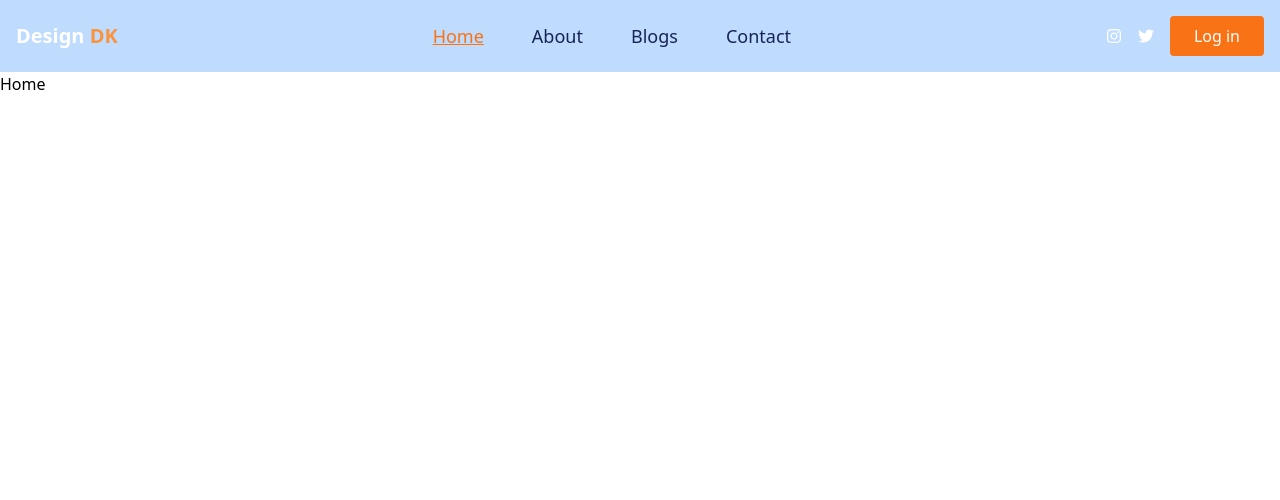
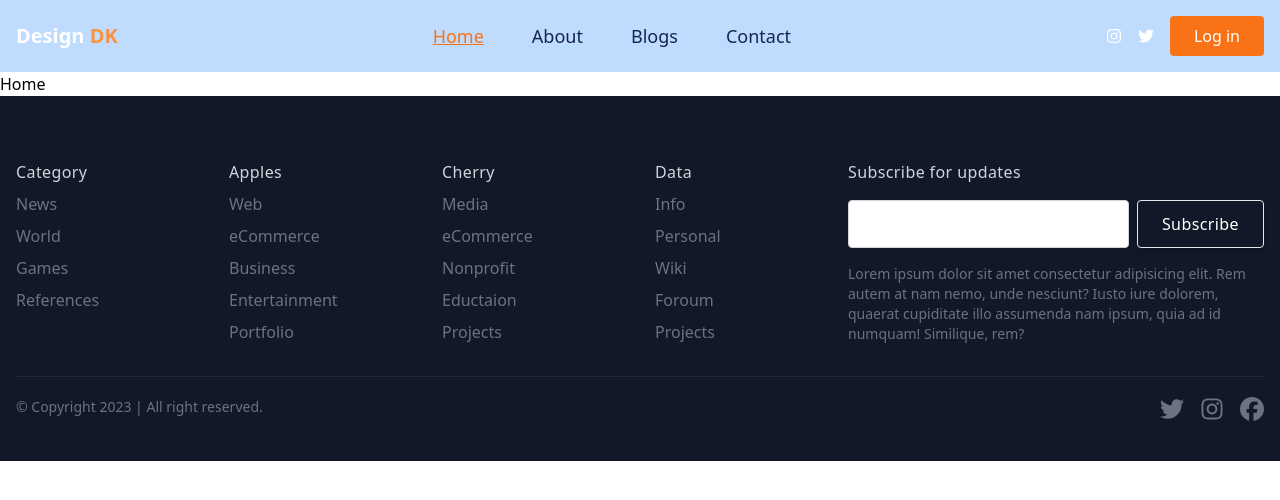
Before and after one commit to SaraZmni/arfak-web-app, a React app: page / in a window 1280 px wide. Shown: the top 500 px of the page. Built offline with nearby package versions, Linux system fonts and the light colour scheme.

Commit message:
add footer to project

```diff
--- /dev/null
+++ b/src/components/general/footer/footer.tsx
@@ -0,0 +1,247 @@
+import { FC } from "react";
+import {} from "react-icons";
+import { FaFacebook, FaInstagram, FaTwitter } from "react-icons/fa6";
+
+const Footer: FC = () => {
+  return (
+    <div className="bg-gray-900">
+      <div className="px-4 pt-16 mx-auto sm:max-w-full lg:max-w-screen-xl md:px-24 lg:px-4">
+        <div className="grid mb-8 lg:grid-cols-6">
+          <div className="grid grid-cols-2 gap-5 lg:col-span-4 md:grid-cols-4">
+            <div>
+              <p className="font-medium tracking-wide text-gray-300">
+                Category
+              </p>
+              <ul className="mt-2 space-y-2">
+                <li>
+                  <a
+                    href="/"
+                    className="text-gray-500 transition-colors duration-300 hover:text-orange-500"
+                  >
+                    News
+                  </a>
+                </li>
+                <li>
+                  <a
+                    href="/"
+                    className="text-gray-500 transition-colors duration-300 hover:text-orange-500"
+                  >
+                    World
+                  </a>
+                </li>
+                <li>
+                  <a
+                    href="/"
+                    className="text-gray-500 transition-colors duration-300 hover:text-orange-500"
+                  >
+                    Games
+                  </a>
+                </li>
+                <li>
+                  <a
+                    href="/"
+                    className="text-gray-500 transition-colors duration-300 hover:text-orange-500"
+                  >
+                    References
+                  </a>
+                </li>
+              </ul>
+            </div>
+            {/* Category 2 */}
+
+            <div>
+              <p className="font-medium tracking-wide text-gray-300">Apples</p>
+              <ul className="mt-2 space-y-2">
+                <li>
+                  <a
+                    href="/"
+                    className="text-gray-500 transition-colors duration-300 hover:text-orange-500"
+                  >
+                    Web
+                  </a>
+                </li>
+                <li>
+                  <a
+                    href="/"
+                    className="text-gray-500 transition-colors duration-300 hover:text-orange-500"
+                  >
+                    eCommerce
+                  </a>
+                </li>
+                <li>
+                  <a
+                    href="/"
+                    className="text-gray-500 transition-colors duration-300 hover:text-orange-500"
+                  >
+                    Business
+                  </a>
+                </li>
+                <li>
+                  <a
+                    href="/"
+                    className="text-gray-500 transition-colors duration-300 hover:text-orange-500"
+                  >
+                    Entertainment
+                  </a>
+                </li>
+                <li>
+                  <a
+                    href="/"
+                    className="text-gray-500 transition-colors duration-300 hover:text-orange-500"
+                  >
+                    Portfolio
+                  </a>
+                </li>
+              </ul>
+            </div>
+
+            {/* Category 3 */}
+            <div>
+              <p className="font-medium tracking-wide text-gray-300">Cherry</p>
+              <ul className="mt-2 space-y-2">
+                <li>
+                  <a
+                    href="/"
+                    className="text-gray-500 transition-colors duration-300 hover:text-orange-500"
+                  >
+                    Media
+                  </a>
+                </li>
+                <li>
+                  <a
+                    href="/"
+                    className="text-gray-500 transition-colors duration-300 hover:text-orange-500"
+                  >
+                    eCommerce
+                  </a>
+                </li>
+                <li>
+                  <a
+                    href="/"
+                    className="text-gray-500 transition-colors duration-300 hover:text-orange-500"
+                  >
+                    Nonprofit
+                  </a>
+                </li>
+                <li>
+                  <a
+                    href="/"
+                    className="text-gray-500 transition-colors duration-300 hover:text-orange-500"
+                  >
+                    Eductaion
+                  </a>
+                </li>
+                <li>
+                  <a
+                    href="/"
+                    className="text-gray-500 transition-colors duration-300 hover:text-orange-500"
+                  >
+                    Projects
+                  </a>
+                </li>
+              </ul>
+            </div>
+            {/* Category 4 */}
+            <div>
+              <p className="font-medium tracking-wide text-gray-300">Data</p>
+              <ul className="mt-2 space-y-2">
+                <li>
+                  <a
+                    href="/"
+                    className="text-gray-500 transition-colors duration-300 hover:text-orange-500"
+                  >
+                    Info
+                  </a>
+                </li>
+                <li>
+                  <a
+                    href="/"
+                    className="text-gray-500 transition-colors duration-300 hover:text-orange-500"
+                  >
+                    Personal
+                  </a>
+                </li>
+                <li>
+                  <a
+                    href="/"
+                    className="text-gray-500 transition-colors duration-300 hover:text-orange-500"
+                  >
+                    Wiki
+                  </a>
+                </li>
+                <li>
+                  <a
+                    href="/"
+                    className="text-gray-500 transition-colors duration-300 hover:text-orange-500"
+                  >
+                    Foroum
+                  </a>
+                </li>
+                <li>
+                  <a
+                    href="/"
+                    className="text-gray-500 transition-colors duration-300 hover:text-orange-500"
+                  >
+                    Projects
+                  </a>
+                </li>
+              </ul>
+            </div>
+          </div>
+          {/* subscription */}
+          <div className="md:max-w-md lg:col-span-2 lg:mt-0 mt-5">
+            <p className="font-medium tracking-wide text-gray-300">
+              Subscribe for updates
+            </p>
+            <form className="mt-4 flex flex-col md:flex-row">
+              <input
+                type="email"
+                name="email"
+                className="flex-grow w-full h-12 px-4 mb-3 transition duration-200
+                 bg-white border border-gray-300 rounded shadow-sm aspect-auto
+                 md:mr-2 md:mb-0 focus:border-purple-400 focus:outline-none"
+              />
+              <button
+                type="submit"
+                className="inline-flex items-center justify-center h-12 px-6 font-medium tracking-wide text-white transition duration-200 rounded shadow-md hover:bg-orange-500 focus:outline-none border"
+              >
+                Subscribe
+              </button>
+            </form>
+            <p className="mt-4 text-sm text-gray-500">
+              Lorem ipsum dolor sit amet consectetur adipisicing elit. Rem autem
+              at nam nemo, unde nesciunt? Iusto iure dolorem, quaerat cupiditate
+              illo assumenda nam ipsum, quia ad id numquam! Similique, rem?
+            </p>
+          </div>
+        </div>
+        <div className="flex flex-col justify-between pt-5 pb-10 border-t border-gray-800 sm:flex-row">
+          <p className="text-sm text-gray-500">
+            © Copyright 2023 | All right reserved.
+          </p>
+          <div className="flex items-center mt-4 space-x-4 sm:mt-0">
+            <a
+              href=""
+              className="text-gray-500 transition-all duration-300 hover:text-orange-500"
+            >
+              <FaTwitter className="h-6 w-6" />
+            </a>
+            <a
+              href=""
+              className="text-gray-500 transition-all duration-300 hover:text-orange-500"
+            >
+              <FaInstagram className="h-6 w-6" />
+            </a>
+            <a
+              href=""
+              className="text-gray-500 transition-all duration-300 hover:text-orange-500"
+            >
+              <FaFacebook className="h-6 w-6" />
+            </a>
+          </div>
+        </div>
+      </div>
+    </div>
+  );
+};
+export default Footer;
--- /dev/null
+++ b/src/components/general/footer/index.tsx
@@ -0,0 +1 @@
+export { default as Footer } from "./footer";
--- a/src/components/general/layouts/main/main-layout.tsx
+++ b/src/components/general/layouts/main/main-layout.tsx
@@ -1,12 +1,14 @@
 import { FC } from "react";
 import { Outlet } from "react-router";
 import { Navbar } from "../navbar";
+import { Footer } from "@components/general/footer";
 
 const MainLayout: FC = () => {
   return (
     <>
       <Navbar />
       <Outlet />
+      <Footer />
     </>
   );
 };
```
